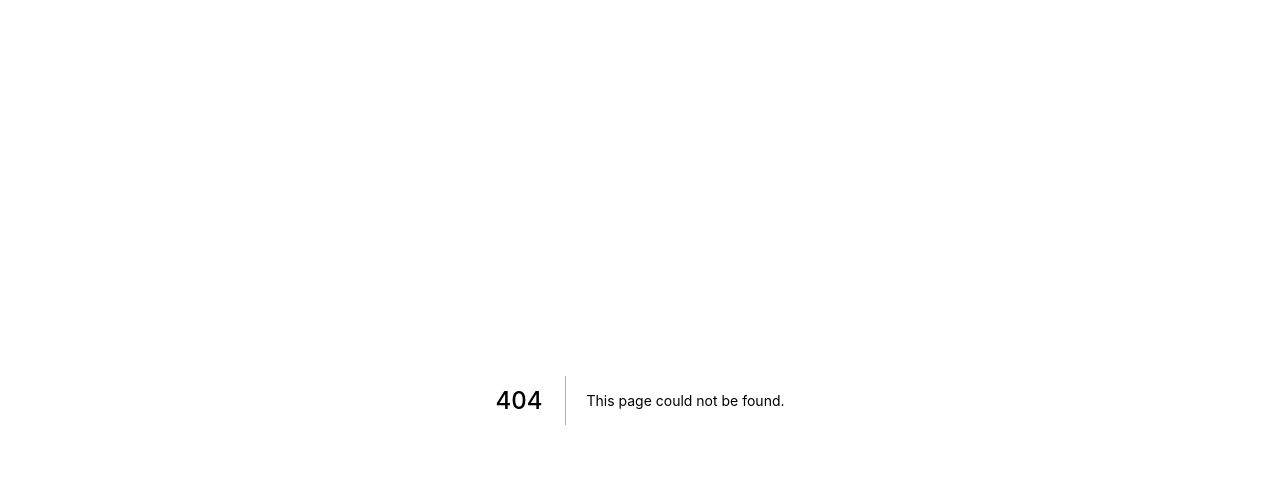
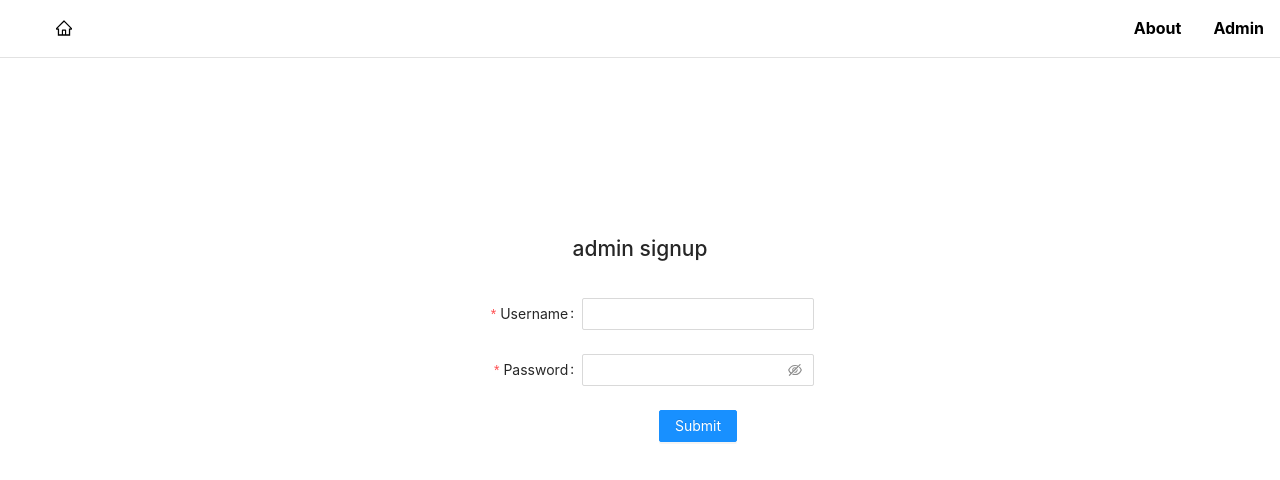
Before and after one commit to tls2123/blog, a Next.js app in the folder front/: page /signup in a window 1280 px wide. Before the commit this address had no page. Shown: the top 480 px of the page. Built offline with nearby package versions, Linux system fonts and the light colour scheme.

Commit message:
second update

```diff
--- a/front/components/AppLayout.js
+++ b/front/components/AppLayout.js
@@ -1,31 +1,32 @@
-import React from 'react';
+import React, {useState} from 'react';
 import Link from 'next/link';
 
 import styled from 'styled-components';
-import {Input} from 'antd';
+import {HomeOutlined} from '@ant-design/icons';
 
 const MenuHead = styled.ul`
     display: flex;
     justify-content: space-between;
     background-color: #ffffff;
-    text-align: center;
+
     border-bottom: solid 1px #E2E2E2;
 `;
 const Item = styled.li`
     display: block;
     padding: 1em;
-    font-size: 1.6rem;
+    font-size: 1rem;
     font-weight: bold;
     text-align: center;
 
     a{
         text-decoration: none;
         color: black;
+
+        &.profile{
+            margin-right: 2em;
+        }
+
     }
-`;
-const SearchInput = styled(Input.Search)`
-    verticalAlign: 'middle';
-    padding-left: 10px;
 `;
 const Container = styled.div`
     display: flex;
@@ -33,21 +34,31 @@ const Container = styled.div`
     text-align: center;
 `;
 const AppLayout = ({children}) => {
+    const [me, setMe] = useState(false);
 
     return(
         <div>
+            {me ?
             <MenuHead>
                 <Item>
-                    <Link href='/'><a>sini</a></Link>
+                    <Link href='/'><a><HomeOutlined /></a></Link>
                 </Item>
                 <Item>
-                    <Link href='/'><a>sini</a></Link>
+                    <Link href='/profile'><a className='profile'>About</a></Link>
+                    <Link href='/write'><a>Write</a></Link>
+                </Item>
+            </MenuHead>
+            :
+            <MenuHead>
+                <Item>
+                    <Link href='/'><a><HomeOutlined /></a></Link>
                 </Item>
                 <Item>
-                    <Link href='/profile' className='profile'><a>profile</a></Link>
-                    <SearchInput enterButton/>
+                    <Link href='/profile'><a className='profile'>About</a></Link>
+                    <Link href='/login'><a>Admin</a></Link>
                 </Item>
             </MenuHead>
+            }
             <Container>
                 {children}
             </Container>
--- /dev/null
+++ b/front/components/SignupForm.js
@@ -0,0 +1,78 @@
+import React from 'react';
+
+import { Button, Form, Input } from 'antd';
+import styled from 'styled-components';
+
+const Container = styled.div`
+    margin-top: 10rem;
+`;
+
+const SignupForm = (props) => {
+    const onFinish = (values) => {
+        console.log('Success:', values);
+    };
+
+    const onFinishFailed = (errorInfo) => {
+        console.log('Failed:', errorInfo);
+    };
+    return (
+        <Container>
+            <h2>admin signup</h2>
+            <br />
+            <Form
+                name="basic"
+                labelCol={{
+                    span: 8,
+                }}
+                wrapperCol={{
+                    span: 16,
+                }}
+                initialValues={{
+                    remember: true,
+                }}
+                onFinish={onFinish}
+                onFinishFailed={onFinishFailed}
+                autoComplete="off"
+            >
+                <Form.Item
+                    label="Username"
+                    name="username"
+                    rules={[
+                        {
+                            required: true,
+                            message: 'Please input your username!',
+                        },
+                    ]}
+                >
+                    <Input />
+                </Form.Item>
+
+                <Form.Item
+                    label="Password"
+                    name="password"
+                    rules={[
+                        {
+                            required: true,
+                            message: 'Please input your password!',
+                        },
+                    ]}
+                >
+                    <Input.Password />
+                </Form.Item>
+
+                <Form.Item
+                    wrapperCol={{
+                        offset: 8,
+                        span: 16,
+                    }}
+                >
+                    <Button type="primary" htmlType="submit">
+                        Submit
+                    </Button>
+                </Form.Item>
+            </Form>
+        </Container>
+    )
+}
+
+export default SignupForm;
--- /dev/null
+++ b/front/pages/_app.js
@@ -0,0 +1,19 @@
+//pages들의 공통 부분
+//inde.js 에 들어가는 component
+import React from "react";
+import Head from 'next/head'
+import 'antd/dist/antd.css'
+
+const App = ({Component}) => {
+    return (
+        <>
+            <Head>
+                <meta charSet="utf-8" />
+                <title>sini Blog</title>
+            </Head>
+            <Component />
+        </>
+    )
+};
+
+export default App;
--- /dev/null
+++ b/front/pages/signup.js
@@ -0,0 +1,15 @@
+import React from 'react';
+
+import AppLayout from '../components/AppLayout';
+import SignupForm from '../components/SignupForm';
+
+
+const Signup = (props) => {
+    return (
+        <AppLayout>
+            <SignupForm />
+        </AppLayout>
+    )
+}
+
+export default Signup;
```
Also changed, not shown: front/components/LoginForm.js (added, +78 -0 lines), front/components/WriteForm.js (added, +9 -0 lines), front/pages/login.js (added, +14 -0 lines), front/pages/profile.js (+36 -3 lines), front/pages/write.js (added, +11 -0 lines).
